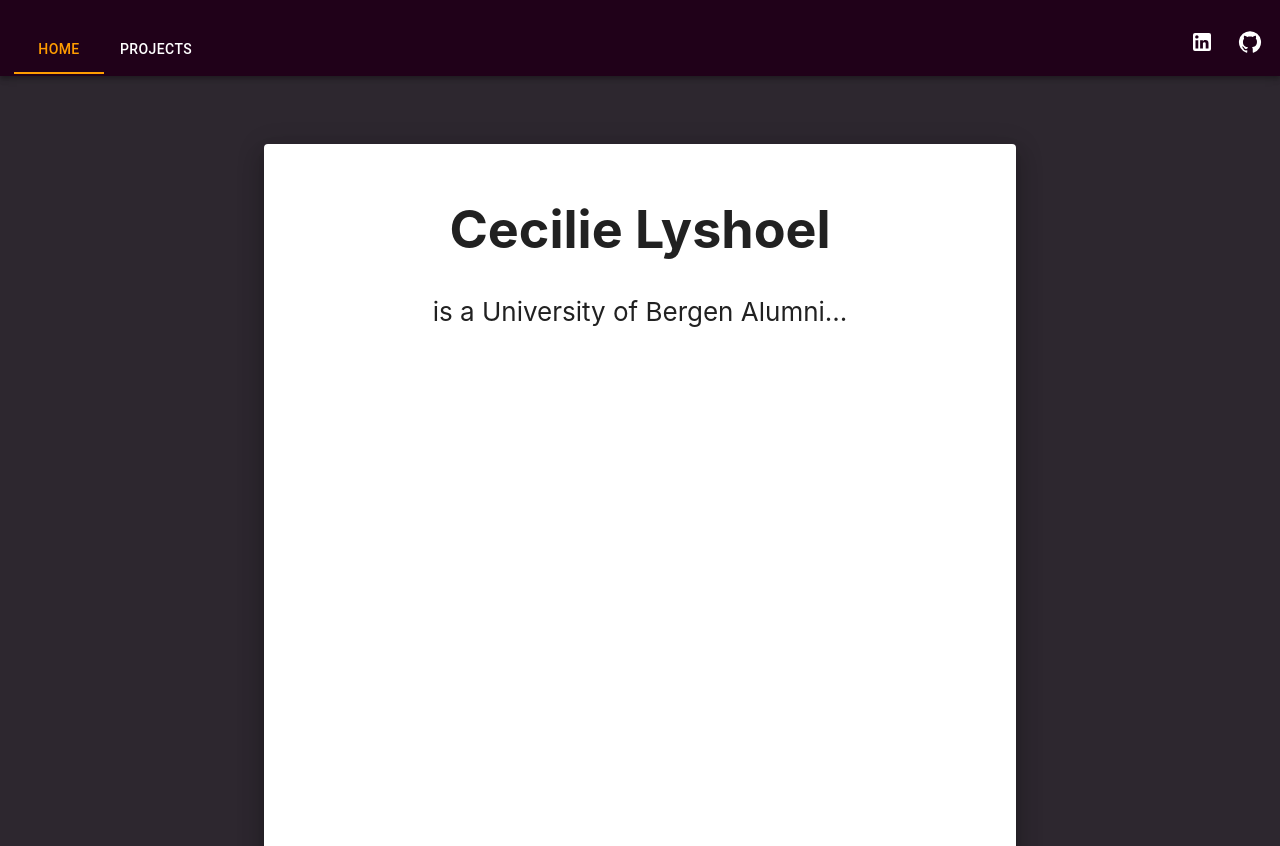
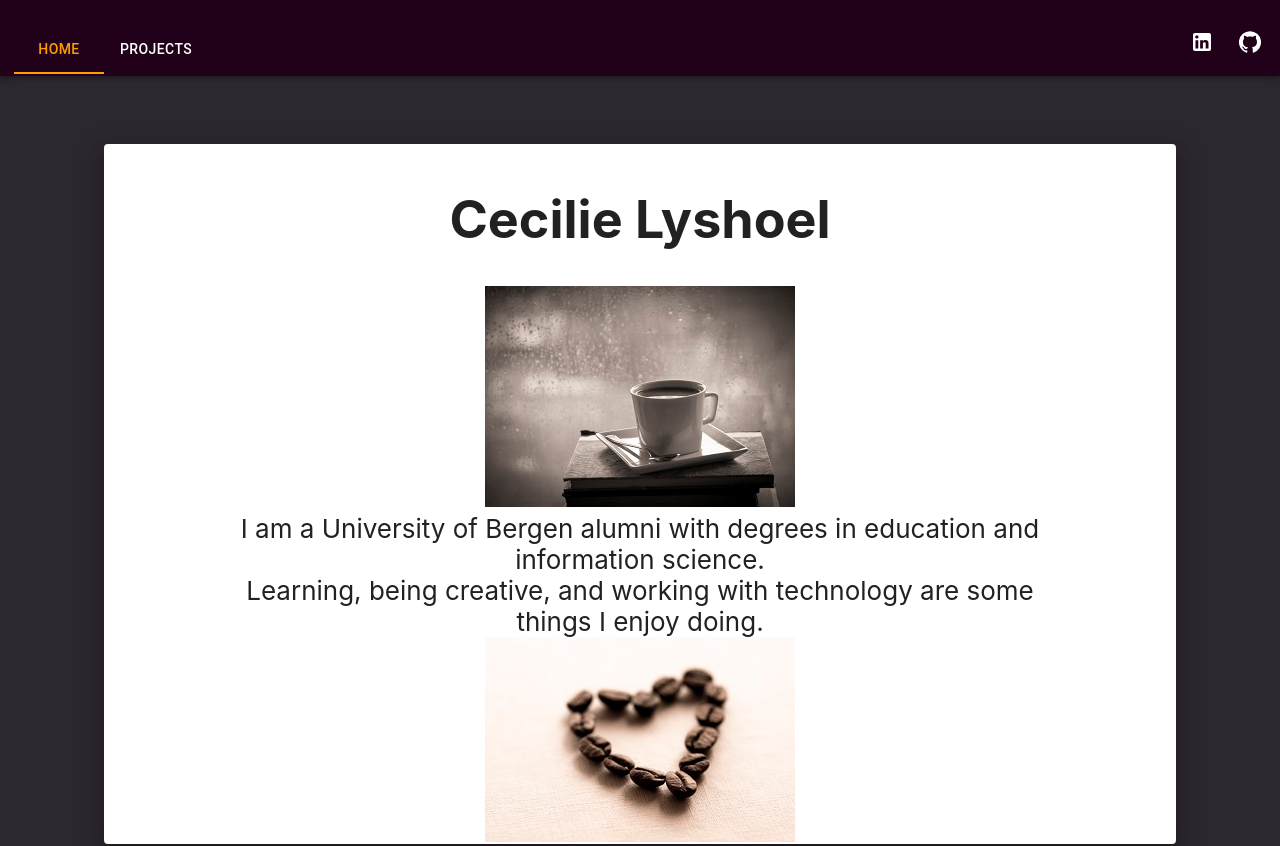
Before and after one commit to Elicice/Portfolio, a React (Create React App) app: page /Projects/BinaryClock in a window 1280 px wide. Shown: the top 846 px of the page. Built offline with nearby package versions, Linux system fonts and the light colour scheme.

Commit message:
Added styling

```diff
--- /dev/null
+++ b/src/HomePage.css
@@ -0,0 +1,20 @@
+.imageHome{
+ width: 310px;
+}
+
+@media only screen and (max-width: 600px){
+    .imageHome{
+        width: 250px;
+    }
+}
+
+.sectionmrl{
+    padding: 0px 100px 0px 100px;
+
+}
+
+@media only screen and (max-width: 600px){
+    .sectionmrl{
+        padding: 0px 10px 0px 10px;
+    }
+}
--- a/src/HomePage.jsx
+++ b/src/HomePage.jsx
@@ -1,13 +1,14 @@
 import * as React from 'react';
 import Box from '@mui/material/Box';
 import Paper from '@mui/material/Paper';
+import style from './HomePage.css'
 
 export default function HomePage() {
   return (
 
     <Box
       sx={{
-        width: '60%',
+        width: '85%',
         marginTop: '20px',
         display: 'flex',
         flexWrap: 'wrap',
@@ -17,7 +18,7 @@ export default function HomePage() {
           height: '85vh',
           width: '100%',
           alignItems: 'center',
-          padding: '20px',
+          padding: '10px',
 
         },
       }}
@@ -31,7 +32,20 @@ export default function HomePage() {
 
         }}>
             <h1>Cecilie Lyshoel</h1>
-           is a University of Bergen Alumni...
+             <section className="sectionmrl">
+                <img src="/./kaffekopp 4 crop.jpg" alt="Cup of coffee on stacked books, next to a rainy window." className="imageHome" />
+              </section>
+              <section className="sectionmrl">
+                I am a University of Bergen alumni with degrees in education and information science.
+              </section>
+
+              <section className="sectionmrl">
+                Learning, being creative, and working with technology are some things I enjoy doing.
+              </section>
+              <section className="sectionmrl">
+                <img src="/./kaffebønner hjerte crop.jpg" alt="Kaffebønner i form som et hjerte" className="imageHome"/>
+              </section>
+
      </Paper>
 
     </Box>
```
